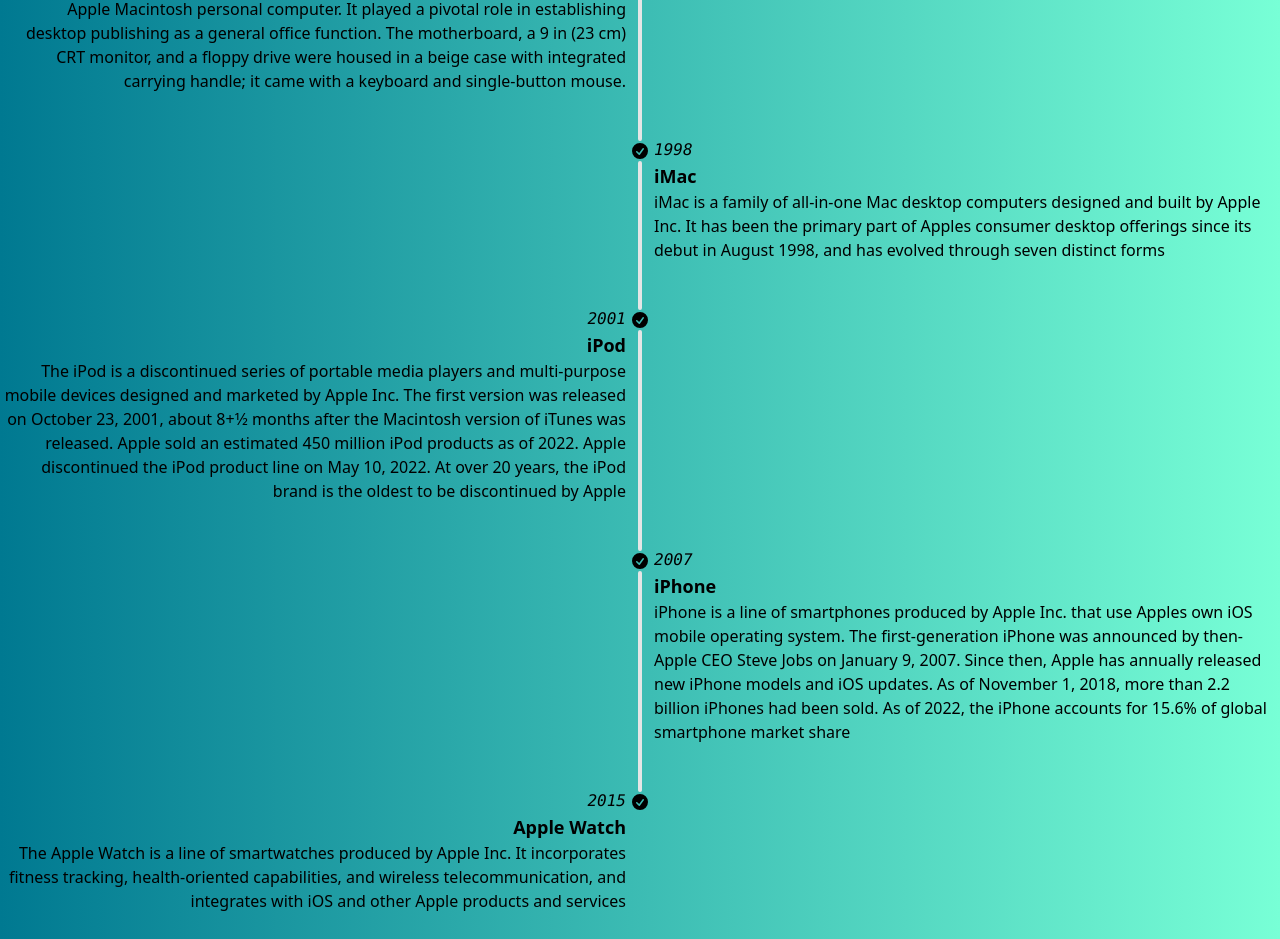
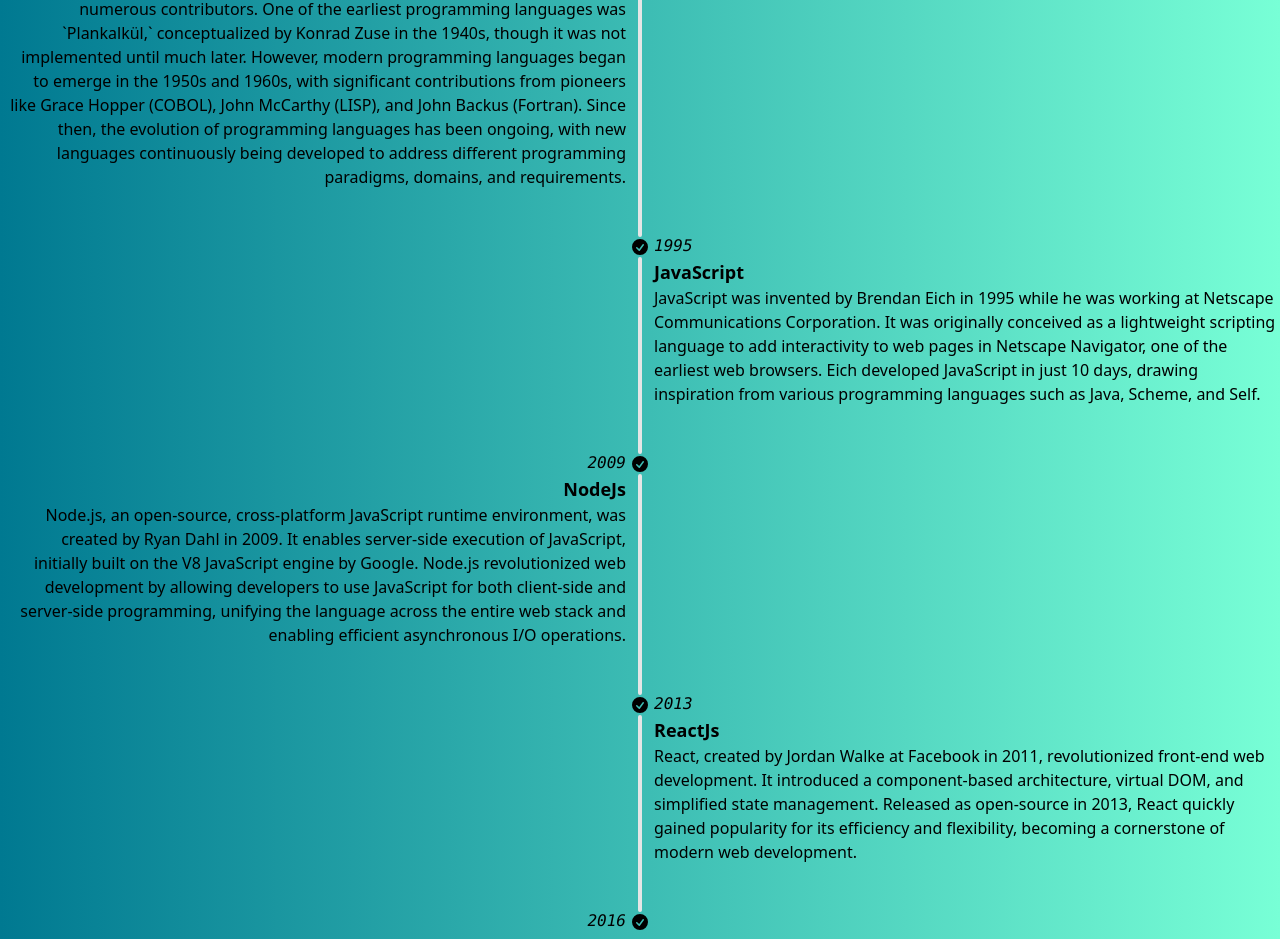
Before and after one commit to Ebadur-Rahman-Shohag/CodeClarified, a React (Vite) app: page /timeline in a window 1280 px wide. Shown: the part 160-1099 px from the top of the page. Built offline with nearby package versions, Linux system fonts and the light colour scheme.

Commit message:
fix alignment

```diff
--- a/src/Pages/JavaScript.jsx
+++ b/src/Pages/JavaScript.jsx
@@ -5,7 +5,7 @@ import { javascriptData } from "../data/data";
 function JavaScript() {
   return (
     <div className="w-full">
-      <div className="container mx-auto mt-14 px-4 lg:px-0">
+      <div className="flex flex-wrap justify-center align-start container mx-auto mt-14 px-4 lg:px-0">
         {javascriptData.map((el) => (
           <JavaScriptTopic  key={el.id} title={el.title} data={el.data} />
         ))}
--- a/src/components/TimeLine.jsx
+++ b/src/components/TimeLine.jsx
@@ -18,14 +18,18 @@ function TimeLine() {
             </svg>
           </div>
           <div className="timeline-start md:text-end mb-10">
-            <time className="font-mono italic">1984</time>
-            <div className="text-lg font-black">First Macintosh computer</div>
-            The Apple Macintosh—later rebranded as the Macintosh 128K—is the
-            original Apple Macintosh personal computer. It played a pivotal role
-            in establishing desktop publishing as a general office function. The
-            motherboard, a 9 in (23 cm) CRT monitor, and a floppy drive were
-            housed in a beige case with integrated carrying handle; it came with
-            a keyboard and single-button mouse.
+            <time className="font-mono italic">1940</time>
+            <div className="text-lg font-black">First Programming Language</div>
+            The invention of programming languages spans several decades and
+            involves numerous contributors. One of the earliest programming
+            languages was `Plankalkül,` conceptualized by Konrad Zuse in the
+            1940s, though it was not implemented until much later. However,
+            modern programming languages began to emerge in the 1950s and 1960s,
+            with significant contributions from pioneers like Grace Hopper
+            (COBOL), John McCarthy (LISP), and John Backus (Fortran). Since
+            then, the evolution of programming languages has been ongoing, with
+            new languages continuously being developed to address different
+            programming paradigms, domains, and requirements.
           </div>
           <hr />
         </li>
@@ -46,12 +50,14 @@ function TimeLine() {
             </svg>
           </div>
           <div className="timeline-end mb-10">
-            <time className="font-mono italic">1998</time>
-            <div className="text-lg font-black">iMac</div>
-            iMac is a family of all-in-one Mac desktop computers designed and
-            built by Apple Inc. It has been the primary part of Apples consumer
-            desktop offerings since its debut in August 1998, and has evolved
-            through seven distinct forms
+            <time className="font-mono italic">1995</time>
+            <div className="text-lg font-black">JavaScript</div>
+            JavaScript was invented by Brendan Eich in 1995 while he was working
+            at Netscape Communications Corporation. It was originally conceived
+            as a lightweight scripting language to add interactivity to web
+            pages in Netscape Navigator, one of the earliest web browsers. Eich
+            developed JavaScript in just 10 days, drawing inspiration from
+            various programming languages such as Java, Scheme, and Self.
           </div>
           <hr />
         </li>
@@ -72,15 +78,15 @@ function TimeLine() {
             </svg>
           </div>
           <div className="timeline-start md:text-end mb-10">
-            <time className="font-mono italic">2001</time>
-            <div className="text-lg font-black">iPod</div>
-            The iPod is a discontinued series of portable media players and
-            multi-purpose mobile devices designed and marketed by Apple Inc. The
-            first version was released on October 23, 2001, about 8+1⁄2 months
-            after the Macintosh version of iTunes was released. Apple sold an
-            estimated 450 million iPod products as of 2022. Apple discontinued
-            the iPod product line on May 10, 2022. At over 20 years, the iPod
-            brand is the oldest to be discontinued by Apple
+            <time className="font-mono italic">2009</time>
+            <div className="text-lg font-black">NodeJs</div>
+            Node.js, an open-source, cross-platform JavaScript runtime
+            environment, was created by Ryan Dahl in 2009. It enables
+            server-side execution of JavaScript, initially built on the V8
+            JavaScript engine by Google. Node.js revolutionized web development
+            by allowing developers to use JavaScript for both client-side and
+            server-side programming, unifying the language across the entire web
+            stack and enabling efficient asynchronous I/O operations.
           </div>
           <hr />
         </li>
@@ -101,15 +107,14 @@ function TimeLine() {
             </svg>
           </div>
           <div className="timeline-end mb-10">
-            <time className="font-mono italic">2007</time>
-            <div className="text-lg font-black">iPhone</div>
-            iPhone is a line of smartphones produced by Apple Inc. that use
-            Apples own iOS mobile operating system. The first-generation iPhone
-            was announced by then-Apple CEO Steve Jobs on January 9, 2007. Since
-            then, Apple has annually released new iPhone models and iOS updates.
-            As of November 1, 2018, more than 2.2 billion iPhones had been sold.
-            As of 2022, the iPhone accounts for 15.6% of global smartphone
-            market share
+            <time className="font-mono italic">2013</time>
+            <div className="text-lg font-black">ReactJs</div>
+            React, created by Jordan Walke at Facebook in 2011, revolutionized
+            front-end web development. It introduced a component-based
+            architecture, virtual DOM, and simplified state management. Released
+            as open-source in 2013, React quickly gained popularity for its
+            efficiency and flexibility, becoming a cornerstone of modern web
+            development.
           </div>
           <hr />
         </li>
@@ -130,12 +135,16 @@ function TimeLine() {
             </svg>
           </div>
           <div className="timeline-start md:text-end mb-10">
-            <time className="font-mono italic">2015</time>
-            <div className="text-lg font-black">Apple Watch</div>
-            The Apple Watch is a line of smartwatches produced by Apple Inc. It
-            incorporates fitness tracking, health-oriented capabilities, and
-            wireless telecommunication, and integrates with iOS and other Apple
-            products and services
+            <time className="font-mono italic">2016</time>
+            <div className="text-lg font-black">NextJs</div>
+            Next.js, a popular React framework for building server-rendered
+            React applications, was developed by Guillermo Rauch and the team at
+            Vercel (formerly ZEIT) in 2016. It simplifies the process of
+            building React applications with features like server-side
+            rendering, static site generation, and automatic code splitting.
+            Next.js streamlines the development of performant and SEO-friendly
+            web applications, accelerating the adoption of modern web
+            development practices.
           </div>
         </li>
       </ul>
```
